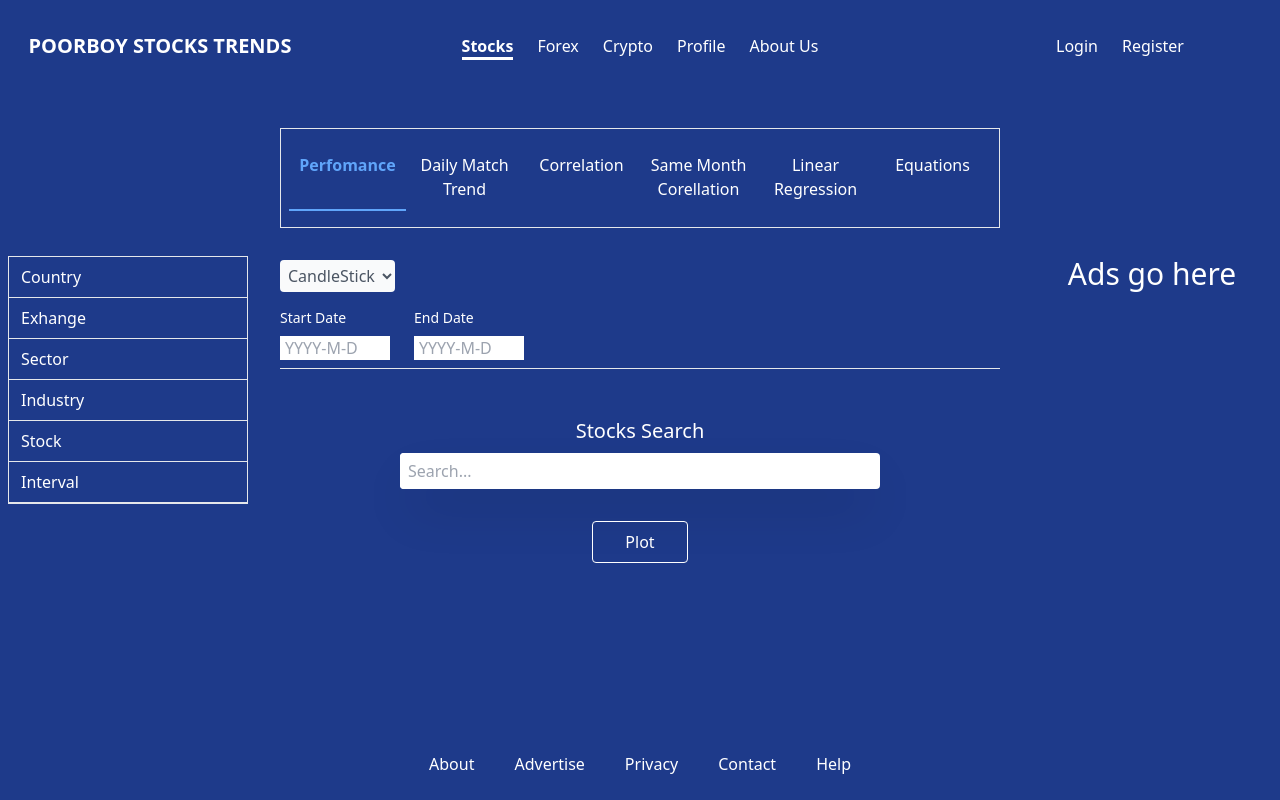
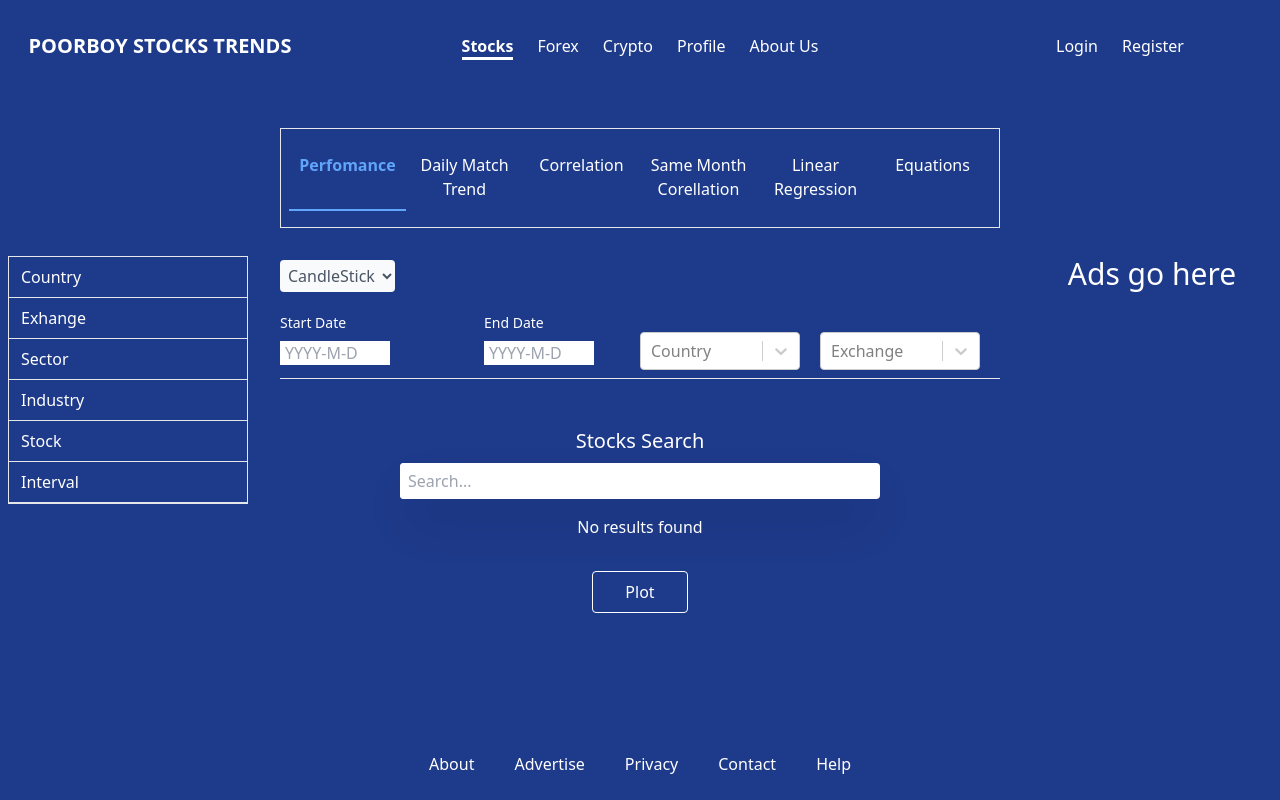
Before and after one commit to codeddave/poorboystockstrends, a React (Create React App) app: page /stocks in a window 1280 px wide. Built offline with nearby package versions, Linux system fonts and the light colour scheme.

Commit message:
handled searching with country

```diff
--- a/src/api/Stocks/index.ts
+++ b/src/api/Stocks/index.ts
@@ -12,11 +12,23 @@ const twelveDataUrl = "https://api.twelvedata.com";
     console.log(error);
   }
 }; */
-export const getStockInfo = async (symbol: string): Promise<any> => {
+export const getStockInfo = async (
+  symbol: string,
+  country?: string,
+  exchange?: string
+): Promise<any> => {
   try {
-    const res = await axios.get(
-      `https://pbstbackend.herokuapp.com/v2/search_stock?name=${symbol}`
-    );
+    const handleApi = () => {
+      if (country && exchange) {
+        return `https://pbstbackend.herokuapp.com/v2/search_stock?country=${country}&name=${symbol}&exchange=${exchange}`;
+      } else if (country) {
+        return `https://pbstbackend.herokuapp.com/v2/search_stock?country=${country}&name=${symbol}`;
+      } else {
+        return `https://pbstbackend.herokuapp.com/v2/search_stock?name=${symbol}`;
+      }
+    };
+
+    const res = await axios.get(handleApi());
     return res;
   } catch (error) {
     console.log(error);
--- a/src/components/hooks/useSearch.ts
+++ b/src/components/hooks/useSearch.ts
@@ -3,7 +3,7 @@ import React, { useState } from "react";
 import debounce from "lodash.debounce";
 
 export const useSearch = (
-  apiFn: (searchQuery: string) => any,
+  apiFn: (...args: any) => any,
   setShowResults?: any
 ): {
   searchQuery: string;
@@ -13,19 +13,24 @@ export const useSearch = (
   handleChange: (e: React.ChangeEvent<HTMLInputElement>) => void;
   fetchedData: null | { data: any[] };
   setSearchQuery: any;
+  handleCountryChange: any;
+  setCountry: any;
+  country: string;
 } => {
   const [searchQuery, setSearchQuery] = useState("");
   const [fetchedData, setFetchedData] = useState<null | { data: any[] }>(null);
   const [isLoading, setIsLoading] = useState(false);
   const [selectedItem, setSelectedItem] = useState("");
+  const [country, setCountry] = useState("");
 
   const test = React.useMemo(
     () =>
-      debounce(async (value: any) => {
-        if (value === "") return;
+      debounce(async (symbol: any, country?: string) => {
+        if (symbol === "") return;
         setIsLoading(true);
+        console.log(country);
 
-        const response = await apiFn(value);
+        const response = await apiFn(symbol, country);
         setIsLoading(false);
 
         setFetchedData(response);
@@ -38,8 +43,26 @@ export const useSearch = (
   const handleChange = (e: React.ChangeEvent<HTMLInputElement>): void => {
     setSearchQuery(e.target.value);
 
-    test(e.target.value);
+    if (country) {
+      test(e.target.value, country);
+    } else {
+      test(e.target.value);
+    }
   };
+  console.log(country, ";klkvdkvlkdnvlkdbvdlkvbdlkvb");
+  const handleCountryChange = (selectedOption: any) => {
+    setCountry(selectedOption.value);
+    test(searchQuery, selectedOption.value);
+
+    console.log(country, "from stock test");
+  };
+
+  /* const handleCountryChange = (e: any) => {
+    setCountry(e.target.value);
+    test(searchQuery, e.target.value);
+
+    console.log(country, "from stock test");
+  }; */
 
   const handleSelectedItem = (item: string) => {
     setSelectedItem(item);
@@ -52,5 +75,8 @@ export const useSearch = (
     handleChange,
     fetchedData,
     setSearchQuery,
+    handleCountryChange,
+    setCountry,
+    country,
   };
 };
--- a/src/pages/Stocks/index.tsx
+++ b/src/pages/Stocks/index.tsx
@@ -1,5 +1,5 @@
 //import { useState } from "react"
-import { FC, useState } from "react";
+import React, { FC, useState } from "react";
 import { getStockChartInfo, getStockInfo } from "../../api";
 import Loader from "react-loader-spinner";
 import { useSearch } from "../../components/hooks";
@@ -12,9 +12,11 @@ import { ChartTypes, TabTypes } from "../../definitions";
 import DayPickerInput from "react-day-picker/DayPickerInput";
 import "react-day-picker/lib/style.css";
 import { toast } from "react-toastify";
+import Select from "react-select";
+import { countries } from "../../utils";
+
 const Stocks: FC = () => {
   const [isChartLoading, setIsChartLoading] = useState(false);
-
   const { onTabClick, tab } = useTabs<TabTypes>(TabTypes.performance);
   const [showResults, setShowResults] = useState(true);
 
@@ -23,19 +25,23 @@ const Stocks: FC = () => {
   const [chartData, setChartData] = useState<Array<any>>();
   const [tick, setTick] = useState("");
 
-  //const [day, setDay] = useState();
   const [chartType, setChartType] = useState<ChartTypes>(
     ChartTypes.candleStick
   );
+
+  const actual = countries.map((country) => {
+    return {
+      value: country,
+      label: country,
+    };
+  });
+
   const handleChanges = (e: React.ChangeEvent<HTMLSelectElement>) => {
     setChartType(e.target.value as ChartTypes);
     handlePlotData();
   };
   const handleStartDateChange = (day: any) => {
     setStartDate(new Date(day).toISOString().split("T")[0]);
-    console.log(day);
-
-    console.log(new Date(day));
   };
 
   const handleEndDateChange = (day: any) => {
@@ -45,7 +51,6 @@ const Stocks: FC = () => {
   const handlePlotData = async (e?: any) => {
     setChartData([]);
     setTick("");
-
     if (e) e.preventDefault();
     const ticker = searchQuery || selectedStock;
 
@@ -55,14 +60,27 @@ const Stocks: FC = () => {
       toast.error(response.message);
     }
     setChartData(response.values);
-    console.log(chartType);
-
     setIsChartLoading(false);
     setShowResults(false);
     setTick(ticker);
   };
-  console.log(chartType);
 
+  const handleExchangeChange = (e: any) => {
+    console.log(e);
+  };
+  const {
+    fetchedData: stockData,
+    isLoading,
+    selectedItem: selectedStock,
+    searchQuery,
+    handleChange,
+    setSearchQuery,
+    handleSelectedItem: handleSelectedStock,
+    handleCountryChange,
+    country,
+  } = useSearch(getStockInfo, setShowResults);
+  console.log(country, ";klblj");
+  console.log(countries);
   const renderTabDetails = (currentTab: TabTypes) => {
     switch (currentTab) {
       case TabTypes.performance:
@@ -71,8 +89,8 @@ const Stocks: FC = () => {
             <form onSubmit={handlePlotData}>
               <div className="w-40 mb-4 ">
                 <select
-                  name=""
-                  id=""
+                  name="chartType"
+                  id="chartType"
                   value={chartType}
                   onChange={handleChanges}
                   placeholder="Chart Type"
@@ -83,8 +101,8 @@ const Stocks: FC = () => {
                   <option value="Line">Line</option>
                 </select>
               </div>
-              <div className=" text-gray-700 mb-2 flex flex-col sm:flex-row">
-                <div>
+              <div className=" text-gray-700 mb-2 grid  grid-cols-2 gap-4 md:gap-0 md:grid-cols-4  items-center w-full">
+                <div className="">
                   <p className="text-white pb-2 text-sm">Start Date</p>
                   <DayPickerInput
                     onDayChange={handleStartDateChange}
@@ -97,6 +115,36 @@ const Stocks: FC = () => {
                   <DayPickerInput
                     onDayChange={handleEndDateChange}
                     inputProps={{ style: { width: 110, paddingLeft: 5 } }}
+                  />
+                </div>
+                <div>
+                  <Select
+                    options={actual}
+                    onChange={handleCountryChange}
+                    className="w-32 sm:w-40 mt-6"
+                    placeholder="Country"
+                  />
+                  {/* <select
+                    name="country"
+                    id="country"
+                    value={country}
+                    onChange={handleCountryChange}
+                    placeholder="Country"
+                    className="text-gray-600 py-1 px-1 rounded bg-gray-50"
+                  >
+                    {}
+                    <option value="united states">america</option>
+                    <option value="france">france</option>
+                    <option value="germany">germany</option>
+                  </select> */}
+                </div>
+
+                <div>
+                  <Select
+                    options={[{ label: "", value: "" }]}
+                    onChange={handleExchangeChange}
+                    className="w-32 sm:w-40 mt-6"
+                    placeholder="Exchange"
                   />
                 </div>
               </div>
@@ -121,6 +169,9 @@ const Stocks: FC = () => {
                   />
                 ) : null}
               </div>
+              {showResults && !isLoading && !stockData?.data.length ? (
+                <p className="text-white pt-4 text-center">No results found</p>
+              ) : null}
               <div className="flex justify-center mt-8">
                 <button
                   type="submit"
@@ -129,7 +180,7 @@ const Stocks: FC = () => {
                   Plot
                 </button>
               </div>
-              {searchQuery && showResults && stockData?.data ? (
+              {searchQuery && showResults && stockData?.data.length ? (
                 <ul className="mt-2 w-full lg:w-2/3 mx-auto h-full bg-white flex flex-col divide-y rounded relative border">
                   {stockData?.data ? (
                     <div className="w-full h-64  bg-white ">
@@ -176,15 +227,6 @@ const Stocks: FC = () => {
         return <p>Equations</p>;
     }
   };
-  const {
-    fetchedData: stockData,
-    isLoading,
-    selectedItem: selectedStock,
-    searchQuery,
-    handleChange,
-    setSearchQuery,
-    handleSelectedItem: handleSelectedStock,
-  } = useSearch(getStockInfo, setShowResults);
 
   console.log(selectedStock);
   console.log(stockData);
--- /dev/null
+++ b/src/utils/countries.ts
@@ -0,0 +1,208 @@
+export const countries = [
+  "Afghanistan",
+  "Albania",
+  "Algeria",
+  "Andorra",
+  "Angola",
+  "Anguilla",
+  "Antigua &amp; Barbuda",
+  "Argentina",
+  "Armenia",
+  "Aruba",
+  "Australia",
+  "Austria",
+  "Azerbaijan",
+  "Bahamas",
+  "Bahrain",
+  "Bangladesh",
+  "Barbados",
+  "Belarus",
+  "Belgium",
+  "Belize",
+  "Benin",
+  "Bermuda",
+  "Bhutan",
+  "Bolivia",
+  "Bosnia &amp; Herzegovina",
+  "Botswana",
+  "Brazil",
+  "British Virgin Islands",
+  "Brunei",
+  "Bulgaria",
+  "Burkina Faso",
+  "Burundi",
+  "Cambodia",
+  "Cameroon",
+  "Cape Verde",
+  "Cayman Islands",
+  "Chad",
+  "Chile",
+  "China",
+  "Colombia",
+  "Congo",
+  "Cook Islands",
+  "Costa Rica",
+  "Cote D Ivoire",
+  "Croatia",
+  "Cruise Ship",
+  "Cuba",
+  "Cyprus",
+  "Czech Republic",
+  "Denmark",
+  "Djibouti",
+  "Dominica",
+  "Dominican Republic",
+  "Ecuador",
+  "Egypt",
+  "El Salvador",
+  "Equatorial Guinea",
+  "Estonia",
+  "Ethiopia",
+  "Falkland Islands",
+  "Faroe Islands",
+  "Fiji",
+  "Finland",
+  "France",
+  "French Polynesia",
+  "French West Indies",
+  "Gabon",
+  "Gambia",
+  "Georgia",
+  "Germany",
+  "Ghana",
+  "Gibraltar",
+  "Greece",
+  "Greenland",
+  "Grenada",
+  "Guam",
+  "Guatemala",
+  "Guernsey",
+  "Guinea",
+  "Guinea Bissau",
+  "Guyana",
+  "Haiti",
+  "Honduras",
+  "Hong Kong",
+  "Hungary",
+  "Iceland",
+  "India",
+  "Indonesia",
+  "Iran",
+  "Iraq",
+  "Ireland",
+  "Isle of Man",
+  "Israel",
+  "Italy",
+  "Jamaica",
+  "Japan",
+  "Jersey",
+  "Jordan",
+  "Kazakhstan",
+  "Kenya",
+  "Kuwait",
+  "Kyrgyz Republic",
+  "Laos",
+  "Latvia",
+  "Lebanon",
+  "Lesotho",
+  "Liberia",
+  "Libya",
+  "Liechtenstein",
+  "Lithuania",
+  "Luxembourg",
+  "Macau",
+  "Macedonia",
+  "Madagascar",
+  "Malawi",
+  "Malaysia",
+  "Maldives",
+  "Mali",
+  "Malta",
+  "Mauritania",
+  "Mauritius",
+  "Mexico",
+  "Moldova",
+  "Monaco",
+  "Mongolia",
+  "Montenegro",
+  "Montserrat",
+  "Morocco",
+  "Mozambique",
+  "Namibia",
+  "Nepal",
+  "Netherlands",
+  "Netherlands Antilles",
+  "New Caledonia",
+  "New Zealand",
+  "Nicaragua",
+  "Niger",
+  "Nigeria",
+  "Norway",
+  "Oman",
+  "Pakistan",
+  "Palestine",
+  "Panama",
+  "Papua New Guinea",
+  "Paraguay",
+  "Peru",
+  "Philippines",
+  "Poland",
+  "Portugal",
+  "Puerto Rico",
+  "Qatar",
+  "Reunion",
+  "Romania",
+  "Russia",
+  "Rwanda",
+  "Saint Pierre &amp; Miquelon",
+  "Samoa",
+  "San Marino",
+  "Satellite",
+  "Saudi Arabia",
+  "Senegal",
+  "Serbia",
+  "Seychelles",
+  "Sierra Leone",
+  "Singapore",
+  "Slovakia",
+  "Slovenia",
+  "South Africa",
+  "South Korea",
+  "Spain",
+  "Sri Lanka",
+  "St Kitts &amp; Nevis",
+  "St Lucia",
+  "St Vincent",
+  "St. Lucia",
+  "Sudan",
+  "Suriname",
+  "Swaziland",
+  "Sweden",
+  "Switzerland",
+  "Syria",
+  "Taiwan",
+  "Tajikistan",
+  "Tanzania",
+  "Thailand",
+  "Timor L'Este",
+  "Togo",
+  "Tonga",
+  "Trinidad &amp; Tobago",
+  "Tunisia",
+  "Turkey",
+  "Turkmenistan",
+  "Turks &amp; Caicos",
+  "Uganda",
+  "Ukraine",
+  "United Arab Emirates",
+  "United Kingdom",
+  "United States",
+  "Uruguay",
+  "Uzbekistan",
+  "Venezuela",
+  "Vietnam",
+  "Virgin Islands (US)",
+  "Yemen",
+  "Zambia",
+  "Zimbabwe",
+];
--- /dev/null
+++ b/src/utils/index.ts
@@ -0,0 +1 @@
+export * from "./countries";
```
